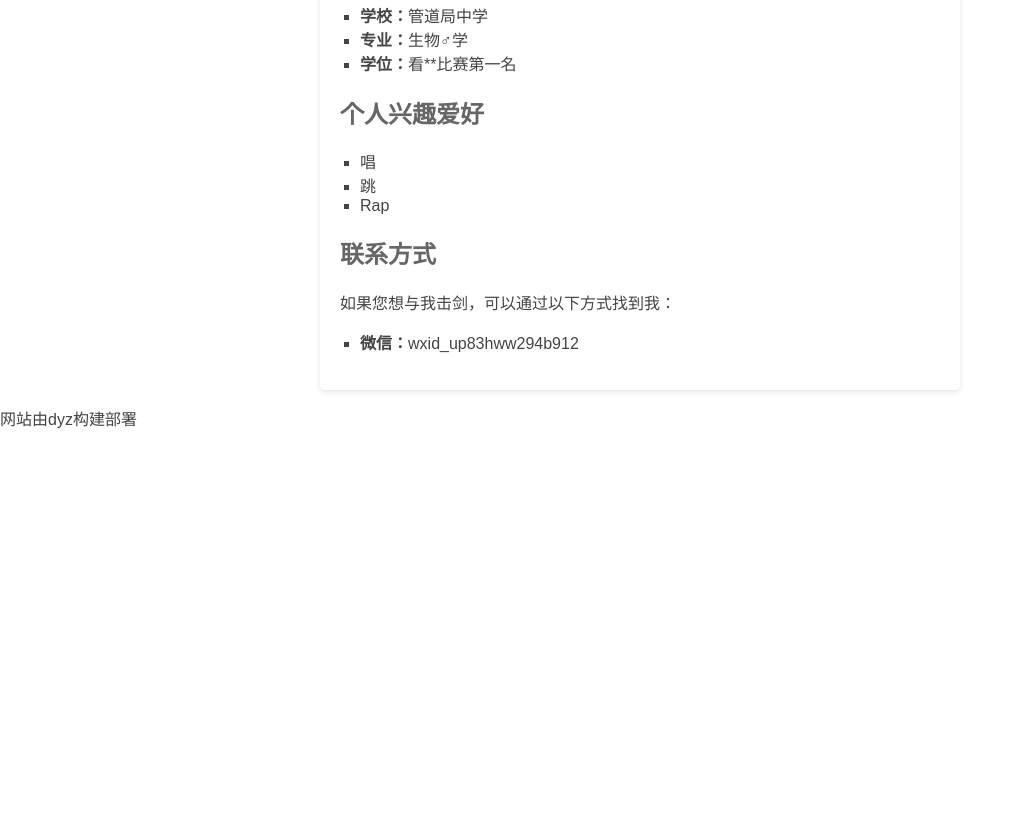
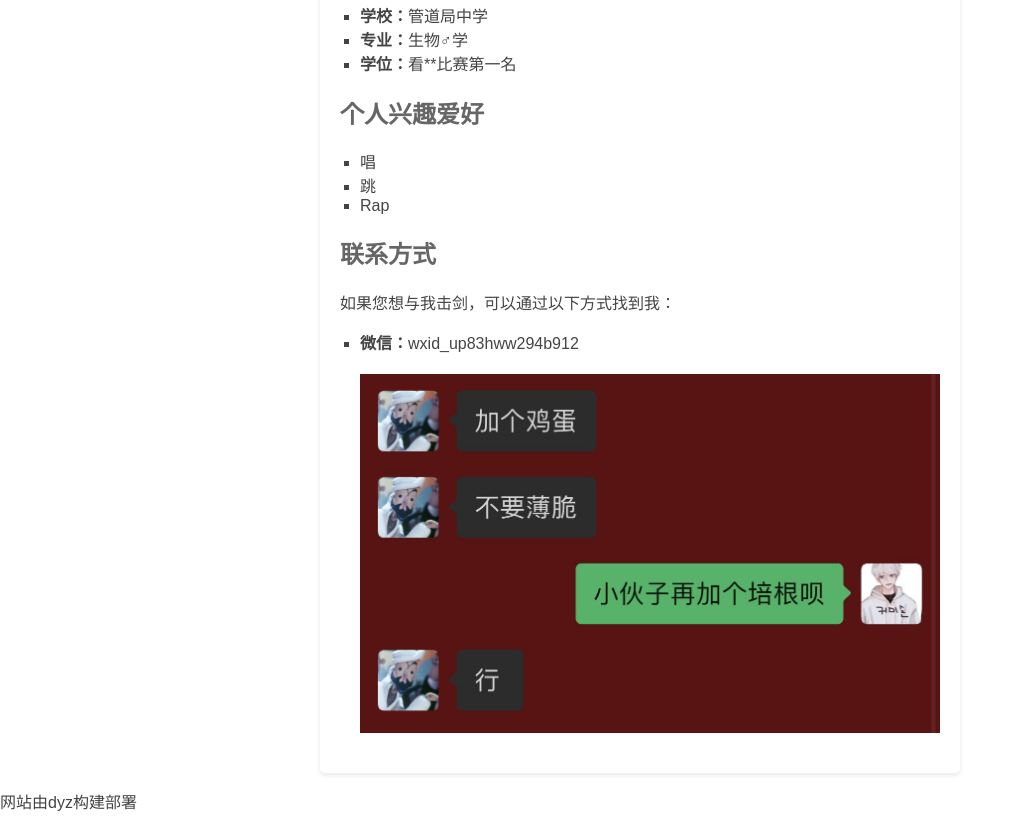
Before and after one commit to Water1145/water1145.github.io, a plain HTML site: page index.html in a window 1280 px wide. Shown: the part 822-1651 px from the top of the page, without its empty margins (0-1019 px from the left). Before the commit the page ends 1268 px from the top, so only its background shows below. Drawn offline with Linux system fonts and the light colour scheme.

Commit message:
Update index.html

```diff
--- a/index.html
+++ b/index.html
@@ -88,6 +88,7 @@
         <p>如果您想与我击剑，可以通过以下方式找到我：</p>
         <ul>
             <li><strong>微信：</strong>wxid_up83hww294b912</li>
+        <img src="1.jpg" alt="photo_1" style="max-width: 100%; height: auto; display: block; margin: 20px auto;">
         </ul>
     </div>
 <p>网站由dyz构建部署<p>
```
